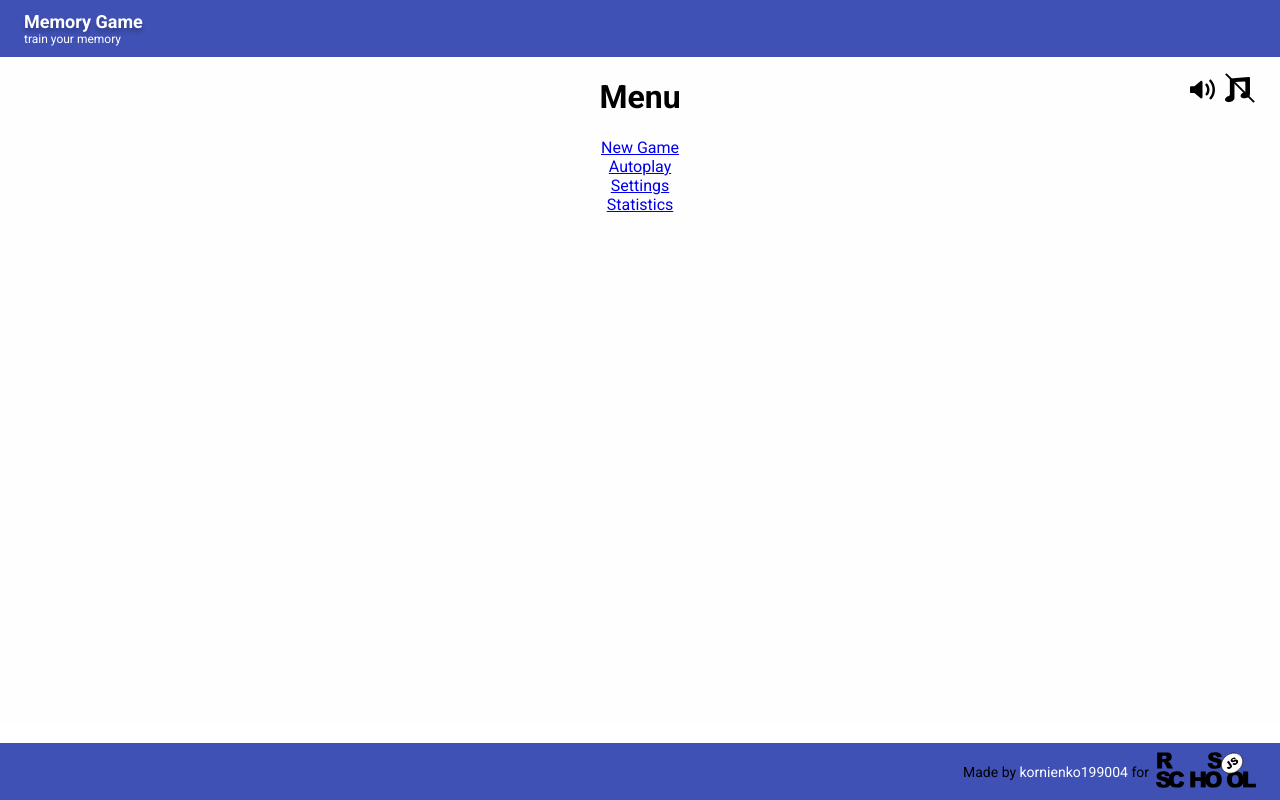
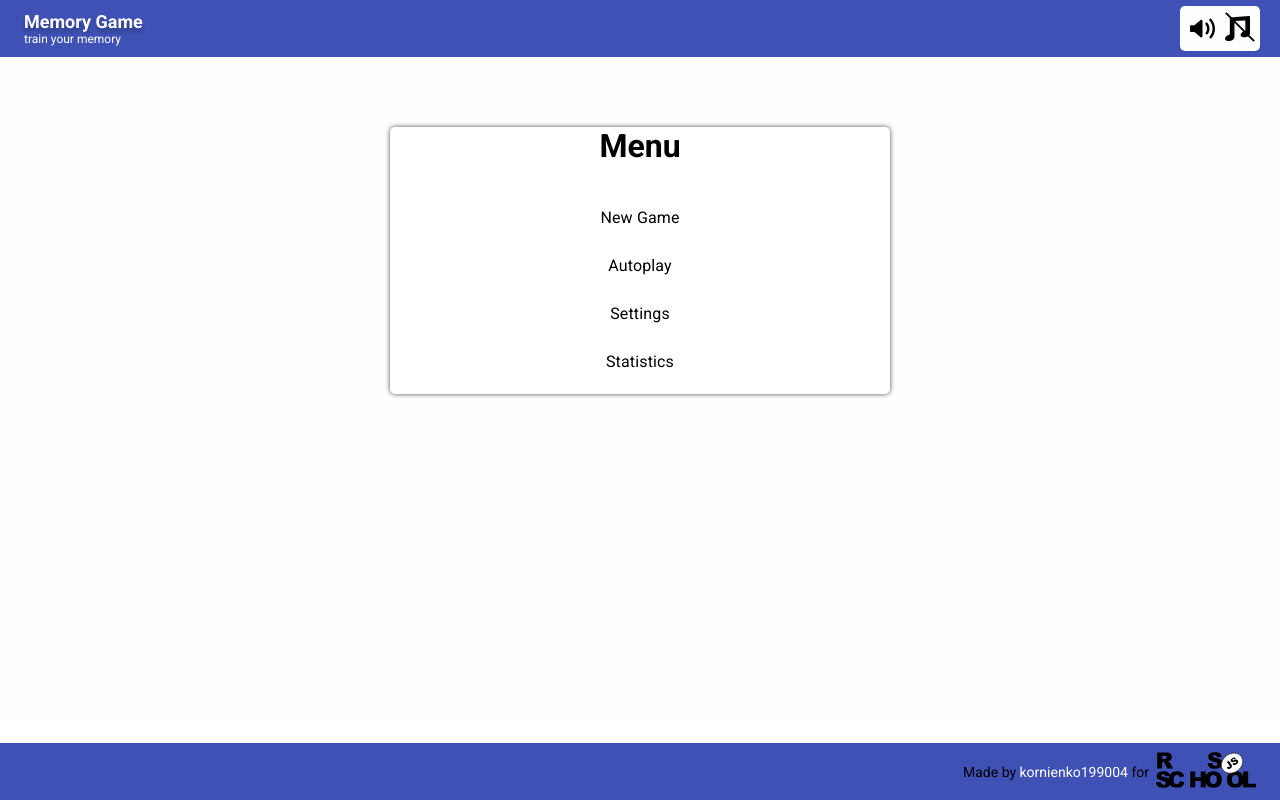
Before and after one commit to kornienko199004/react-game, a React (Create React App) app: page / in a window 1280 px wide. Built offline with nearby package versions, Linux system fonts and the light colour scheme.

Commit message:
feat: add breadcrumbs, fix styles

```diff
--- /dev/null
+++ b/src/components/Breadcrumbs/Breadcrumbs.tsx
@@ -0,0 +1,21 @@
+import { Breadcrumbs, Typography, Link } from '@material-ui/core';
+import React from 'react';
+import { useHistory } from 'react-router-dom';
+
+export default function BreadCrumbs(props: { location: { pathname: string }}) {
+  console.log(props);
+  const history = useHistory();
+  const { location } = props;
+  const { pathname } = location;
+  console.log(pathname);
+  return (
+    <div className="breadcrumbs-wrapper">
+      <Breadcrumbs aria-label="breadcrumb">
+        <Link color="inherit" onClick={() => history.push('/')} className="breadcrumb-link">
+          Menu
+        </Link>
+        <Typography color="textPrimary" className="breadcrumb-page">{pathname.split('/')[1]}</Typography>
+      </Breadcrumbs>
+    </div>
+  );
+}
--- a/src/components/Game/Game.tsx
+++ b/src/components/Game/Game.tsx
@@ -10,6 +10,7 @@ import './game.scss';
 import flipCard from './assets/card_flip.mp3';
 // @ts-ignore
 import foundPair from './assets/cards_found.mp3';
+import { Button } from '@material-ui/core';
 
 interface IState {
   cards: ICard[];
@@ -264,17 +265,22 @@ class Game extends React.Component<IProps> {
 
     return (
       <div className="game">
-        <button onClick={this.pauseHandler}>
-          Pause
-          </button>
         <div className="statistics">
-          <div className="score-wrapper">
-            <p className="score-wrapper__caption">Attempts:</p>
-            <p className="score-wrapper__score">{this.state.attempts}</p>
+          <div className="statistics__inner">
+            <Button
+              variant="contained"
+              className="pause-button"
+              onClick={this.pauseHandler}>Pause</Button>
           </div>
+          <div className="statistics__inner">
+            <div className="score-wrapper">
+              <p className="score-wrapper__caption">Attempts:</p>
+              <p className="score-wrapper__score">{this.state.attempts}</p>
+            </div>
 
-          <div className="time-wrapper">
-            <p className="time-wrapper__caption">Time:</p> <p className="time-wrapper__time">{formatTime(this.state.time)}</p>
+            <div className="time-wrapper">
+              <p className="time-wrapper__caption">Time:</p> <p className="time-wrapper__time">{formatTime(this.state.time)}</p>
+            </div>
           </div>
         </div>
         <div className={`game-field game-field_${this.getFieldSize()}`}>
--- a/src/components/Game/game.scss
+++ b/src/components/Game/game.scss
@@ -70,12 +70,16 @@
 }
 
 .statistics {
+  margin-top: 20px;
   margin-bottom: 20px;
   display: flex;
   justify-content: center;
   align-items: center;
-  flex-direction: column;
   width: 100%;
+}
+
+.statistics__inner:first-child {
+  margin-right: 20px;
 }
 
 .score-wrapper {
--- /dev/null
+++ b/src/components/Menu/Menu.tsx
@@ -0,0 +1,55 @@
+import React from 'react';
+import { routes } from '../../common/models/models';
+import { createStyles, Theme, makeStyles } from '@material-ui/core/styles';
+import List from '@material-ui/core/List';
+import ListItem, { ListItemProps } from '@material-ui/core/ListItem';
+import ListItemText from '@material-ui/core/ListItemText';
+
+
+const useStyles = makeStyles((theme: Theme) =>
+  createStyles({
+    root: {
+      width: '100%',
+      maxWidth: 500,
+      backgroundColor: theme.palette.background.paper,
+      margin: '0 auto',
+      marginTop: '70px',
+      boxShadow: '0 0 5px rgb(0, 0, 0, 0.7)',
+      borderRadius: '5px',
+      color: '#000',
+    },
+  }),
+);
+
+interface IProps {
+  resumeHandler(): void;
+  isPaused: boolean;
+  navigationLinkHandler(e: React.MouseEvent, path: string, button: string): void;
+}
+
+function ListItemLink(props: ListItemProps<'a', { button?: true }>) {
+  return <ListItem button component="a" {...props} />;
+}
+
+export default function Menu(props: IProps) {
+  const classes = useStyles();
+  const { resumeHandler, isPaused, navigationLinkHandler } = props;
+
+  return (
+    <div className={classes.root}>
+      <h1>Menu</h1>
+      <List component="nav" aria-label="secondary mailbox folders">
+        {isPaused &&
+          (<ListItem button onClick={resumeHandler}>
+            <ListItemText primary="Resume" />
+          </ListItem>)
+        }
+        {routes.map(({ button, path }) => (
+          <ListItemLink key={path} href={path} onClick={(e: React.MouseEvent) => navigationLinkHandler(e, path, button)}>
+            <ListItemText primary={button} />
+        </ListItemLink>
+        ))}
+      </List>
+    </div>
+  );
+}
--- a/src/layouts/components/Main/Main.tsx
+++ b/src/layouts/components/Main/Main.tsx
@@ -2,7 +2,7 @@ import React from 'react';
 import './main.scss';
 import rsschool from './assets/rsschool.svg';
 import { Route, RouteComponentProps, Switch, withRouter } from 'react-router-dom';
-import { ICard, IGameData, ISettings, routes } from '../../../common/models/models';
+import { ICard, IGameData, ISettings } from '../../../common/models/models';
 import Game from '../../../components/Game/Game';
 import Autoplay from '../../../components/Autoplay/Autoplay';
 import Settings from '../../../components/Settings/Settings';
@@ -16,6 +16,8 @@ import music from './assets/music.mp3';
 import musicIcon from './assets/music.svg';
 import soundsIcon from './assets/sounds.svg';
 import SoundsControllers from '../../../components/SoundsControllers/SoundsControllers';
+import Menu from '../../../components/Menu/Menu';
+import BreadCrumbs from '../../../components/Breadcrumbs/Breadcrumbs';
 
 interface IState {
   cards: ICard[];
@@ -195,10 +197,10 @@ class Main extends React.Component<RouteComponentProps<any>, any> {
   }
 
   render() {
+    const { location } = this.props;
     return (
       <div className={`wrapper ${this.state.theme === 'dark' ? 'wrapper_theme_dark' : ''}`} ref={element => this.wrapperRef = element}>
-        <Header />
-        <div className="page">
+        <Header>
           <SoundsControllers
             soundsIcon={soundsIcon}
             musicIcon={musicIcon}
@@ -207,16 +209,16 @@ class Main extends React.Component<RouteComponentProps<any>, any> {
             soundsToggle={this.soundsToggle}
             musicToggle={this.musicToggle}
           />
+          </Header>
+        <div className="page">
+          {location.pathname !== '/' && location.pathname !== '/game' && <BreadCrumbs location={location}/>}
           <Switch>
             <Route exact path="/">
-              <h1>Menu</h1>
-              {this.state.isPaused && (<button onClick={this.resumeHandler}>Resume</button>)}
-              {routes.map(({ button, path }) => (
-                <div key={button}>
-                  <a href={path} onClick={(e: React.MouseEvent) => this.navigationLinkHandler(e, path, button)}>{button}</a>
-                  {/* <Link to={path}>{button}</Link> */}
-                </div>
-              ))}
+              <Menu
+                isPaused={this.state.isPaused}
+                resumeHandler={this.resumeHandler}
+                navigationLinkHandler={this.navigationLinkHandler}
+              />
             </Route>
             <Route exact path="/game">
               <Game
--- a/src/layouts/components/Main/main.scss
+++ b/src/layouts/components/Main/main.scss
@@ -184,7 +184,6 @@
   right: 20px;
   z-index: 2;
   padding: 10px;
-  margin-top: 10px;
   display: flex;
   align-items: center;
   justify-content: center;
@@ -248,3 +247,19 @@
 .statistics-wrapper {
   padding: 10px 20px;
 }
+
+.MuiListItem-gutters {
+  text-align: center !important;
+}
+
+.breadcrumb-page {
+  text-transform: capitalize;
+}
+
+.breadcrumb-link {
+  cursor: pointer;
+}
+
+.breadcrumbs-wrapper {
+  padding: 20px;
+}
```
